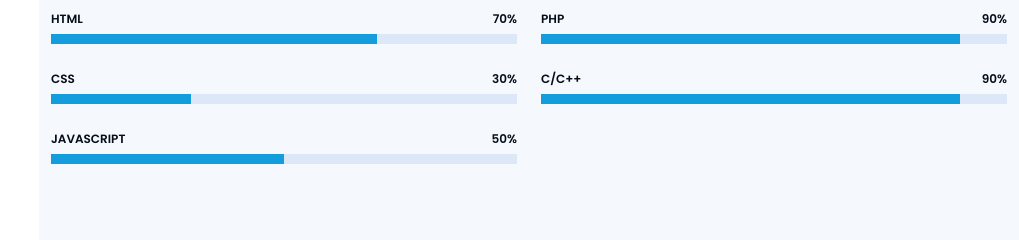
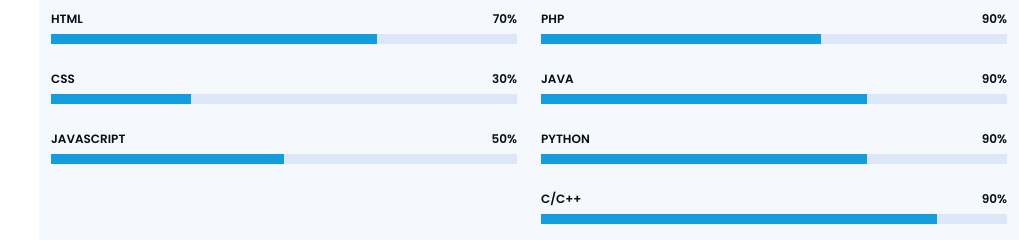
Before and after one commit to Asad0786/Asad.github.io, a plain HTML site: page index.html in a window 1280 px wide. Shown: the part 1542-1782 px from the top of the page, without its empty margins (261-1280 px from the left). Drawn offline with nearby package versions, Linux system fonts and the light colour scheme.

Commit message:
Update index.html

```diff
--- a/index.html
+++ b/index.html
@@ -255,7 +255,33 @@ In my free time, I like to explore Android and Linux. I like to explore new plac
                   <div
                     class="progress-bar"
                     role="progressbar"
-                    aria-valuenow="90"
+                    aria-valuenow="60"
+                    aria-valuemin="0"
+                    aria-valuemax="100"
+                  ></div>
+                </div>
+              </div>
+
+              <div class="progress">
+                <span class="skill">Java<i class="val">90%</i></span>
+                <div class="progress-bar-wrap">
+                  <div
+                    class="progress-bar"
+                    role="progressbar"
+                    aria-valuenow="70"
+                    aria-valuemin="0"
+                    aria-valuemax="100"
+                  ></div>
+                </div>
+              </div>
+
+              <div class="progress">
+                <span class="skill">Python<i class="val">90%</i></span>
+                <div class="progress-bar-wrap">
+                  <div
+                    class="progress-bar"
+                    role="progressbar"
+                    aria-valuenow="70"
                     aria-valuemin="0"
                     aria-valuemax="100"
                   ></div>
@@ -268,7 +294,7 @@ In my free time, I like to explore Android and Linux. I like to explore new plac
                   <div
                     class="progress-bar"
                     role="progressbar"
-                    aria-valuenow="90"
+                    aria-valuenow="85"
                     aria-valuemin="0"
                     aria-valuemax="100"
                   ></div>
```
